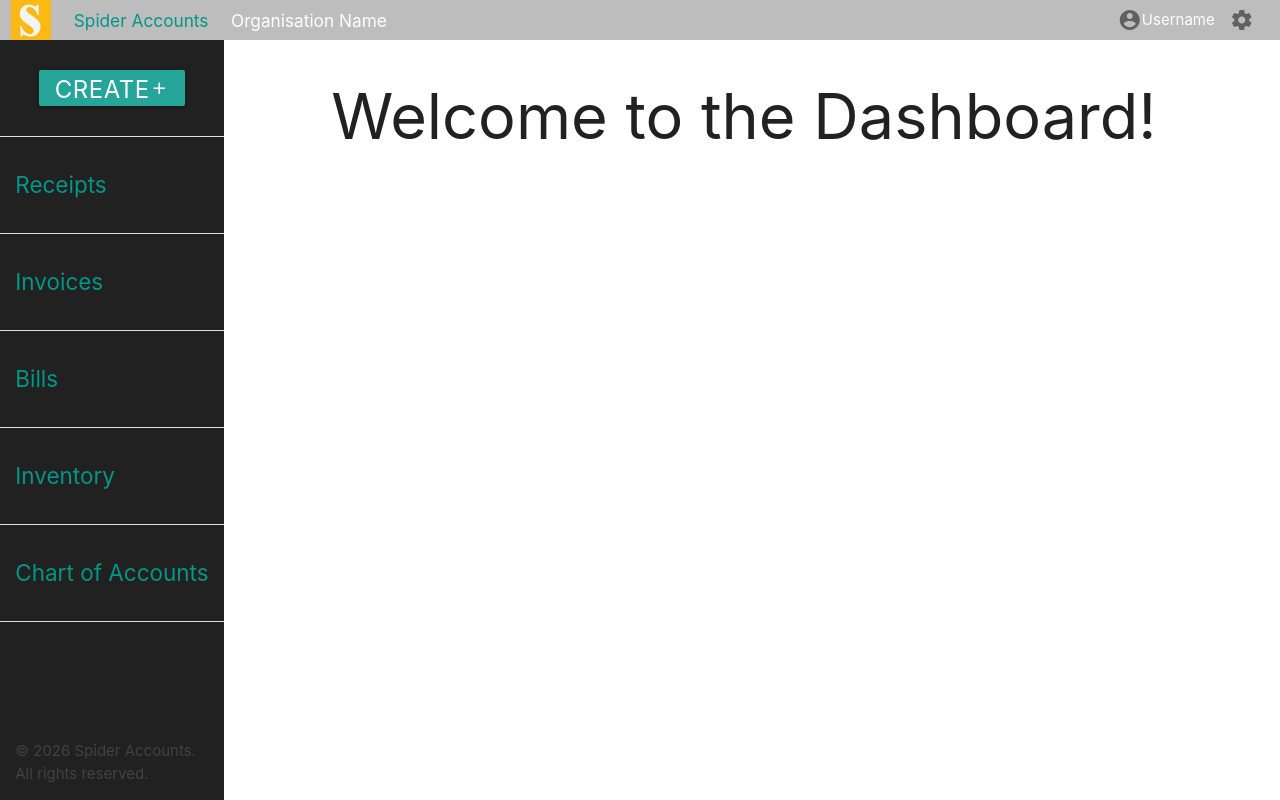
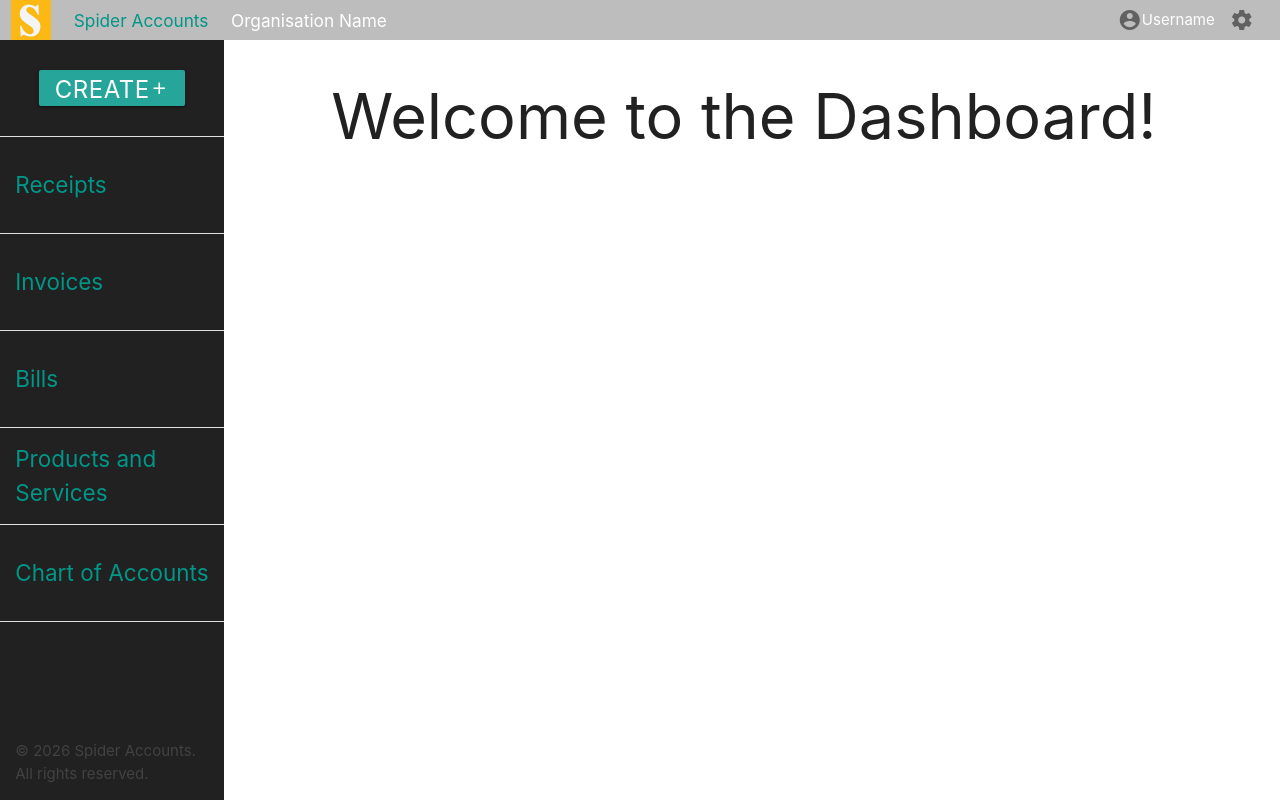
Before and after one commit to adriankokai/spidersdotcofrontend, a React (Create React App) app: page /dashboard/1 in a window 1280 px wide. Built offline with nearby package versions, Linux system fonts and the light colour scheme; no server answers.

Commit message:
create sidenav for dashboard page

```diff
--- a/src/components/accounts/navbar/DashboardSidenav.js
+++ b/src/components/accounts/navbar/DashboardSidenav.js
@@ -12,7 +12,7 @@ be initialized using the Materialize CSS JavaScript library when the
 component mounts.
 */
 
-export default function DashboardSidenav() {
+export default function DashboardSidenav(props) {
 
 
     //Initilize the sidenav when the component mounts
@@ -33,7 +33,7 @@ export default function DashboardSidenav() {
 
         <div className=' valign-wrapper' style={{height: '12vh'}} >
 
-            <CreateDropdown />
+            <CreateDropdown changeMainAreaContent={props.changeMainAreaContent} />
         </div>
         <div className='divider' style={{marginLeft: '-15px', marginRight: '-15px'}} ></div>
         <div className=' valign-wrapper' style={{height: '12vh'}} >
@@ -58,8 +58,9 @@ export default function DashboardSidenav() {
         </div>
         <div className='divider' style={{marginLeft: '-15px', marginRight: '-15px'}} ></div>
         <div className=' valign-wrapper' style={{height: '12vh'}} >
-            <a href="#" className='teal-text  ' style={{fontSize: '1.5rem'}} >
-                Inventory
+            <a href="#" className='teal-text  ' style={{fontSize: '1.5rem'}} onClick={() => props.changeMainAreaContent("displayProductsAndServices")} >
+                Products and<br/>
+                Services
             </a>
 
         </div>
```
